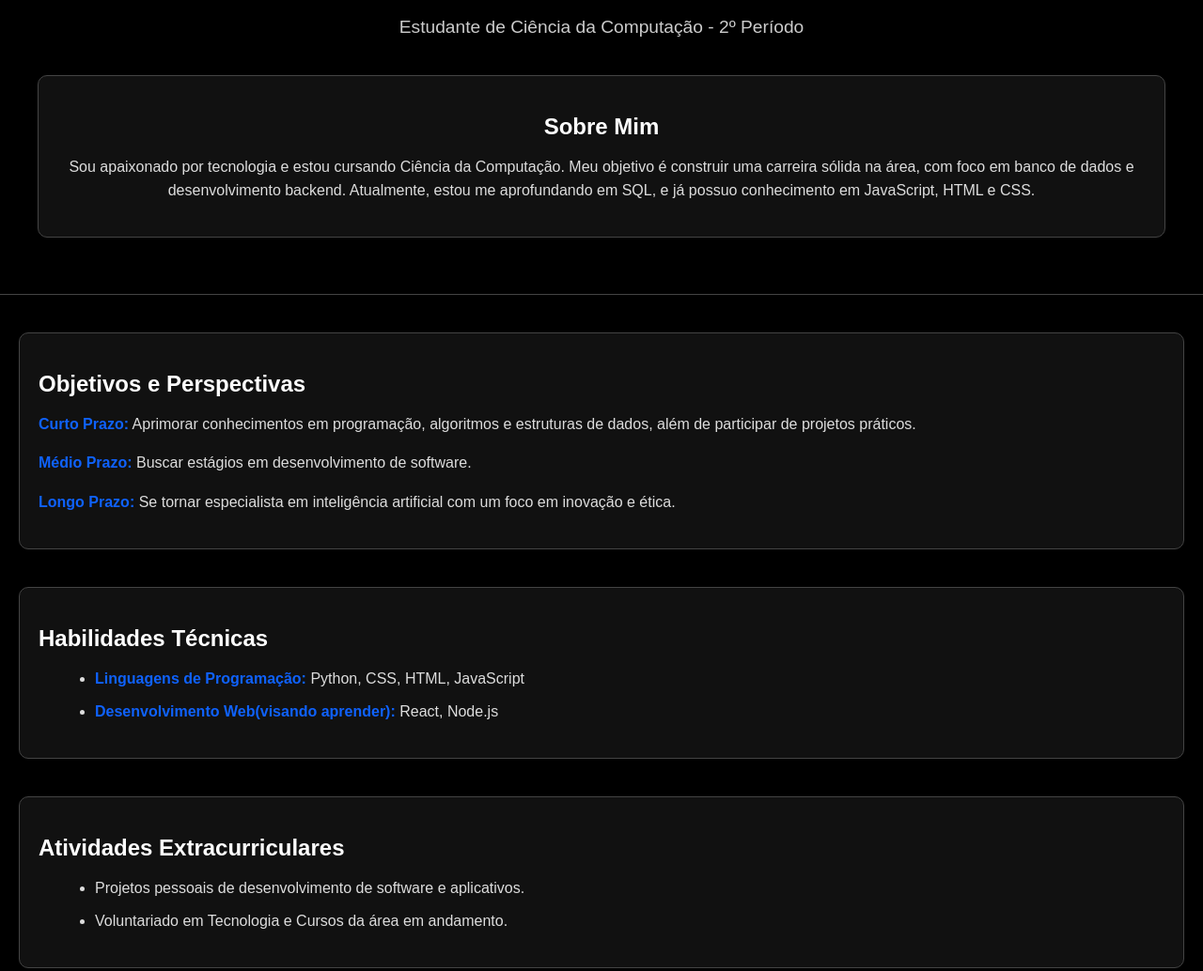
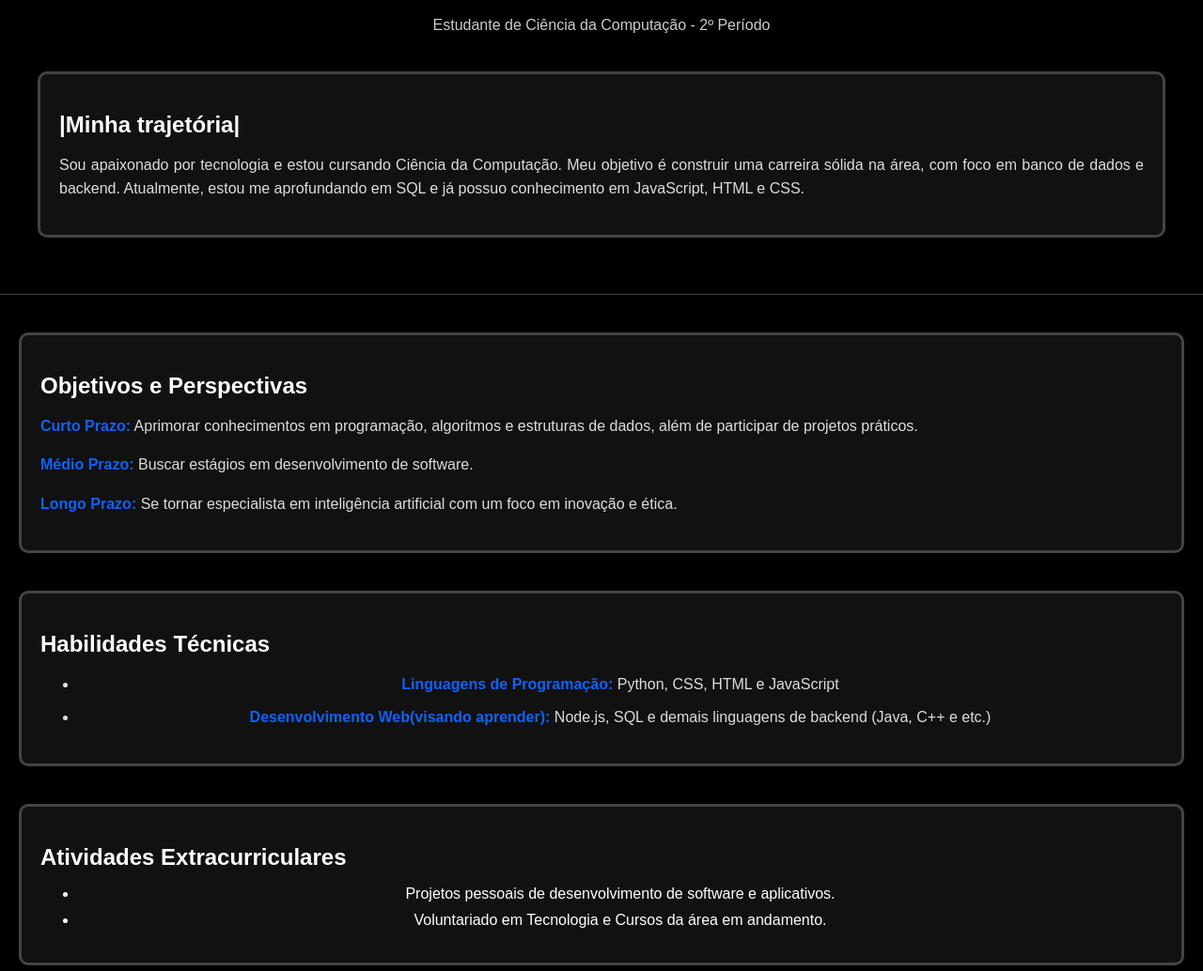
Before and after one commit to MikeZomba7/mike, a plain HTML site: page index.html in a window 1280 px wide. Shown: the part 240-1274 px from the top of the page at 94% size. Drawn offline with Linux system fonts and the light colour scheme.

Commit message:
Add files via upload

```diff
--- a/index.html
+++ b/index.html
@@ -16,11 +16,12 @@
             <p class="subtitle">Estudante de Ciência da Computação - 2º Período</p>
         </div>
         <div class="about">
-            <h2>Sobre Mim</h2>
+            <h2>|Minha trajetória|</h2>
             <p>
                 Sou apaixonado por tecnologia e estou cursando Ciência da Computação.
-                Meu objetivo é construir uma carreira sólida na área, com foco em banco de dados e desenvolvimento backend.
-                Atualmente, estou me aprofundando em SQL, e já possuo conhecimento em JavaScript, HTML e CSS.
+                Meu objetivo é construir uma carreira sólida na área, com foco em banco
+                de dados e backend.
+                Atualmente, estou me aprofundando em SQL e já possuo conhecimento em JavaScript, HTML e CSS.
             </p>
         </div>
     </div>
@@ -31,21 +32,21 @@
             <p><strong>Longo Prazo:</strong> Se tornar especialista em inteligência artificial com um foco em inovação e ética.</p>
             </div>
 
-    <section class="skills">
+    <div class="skills">
         <h2>Habilidades Técnicas</h2>
         <ul>
-            <li><strong>Linguagens de Programação:</strong> Python, CSS, HTML, JavaScript</li>
-            <li><strong>Desenvolvimento Web(visando aprender):</strong> React, Node.js</li>
+            <li><strong>Linguagens de Programação:</strong> Python, CSS, HTML e JavaScript</li>
+            <li><strong>Desenvolvimento Web(visando aprender):</strong> Node.js, SQL e demais linguagens de backend (Java, C++ e etc.) </li>
         </ul>
-    </section>
+    </div>
 
-    <section class="activities">
+    <div class="activities">
         <h2>Atividades Extracurriculares</h2>
         <ul>
             <li>Projetos pessoais de desenvolvimento de software e aplicativos.</li>
             <li>Voluntariado em Tecnologia e Cursos da área em andamento.</li>
         </ul>
-    </section>
+    </div>
 
     <div class="future">
         <h2>Aspirações Futuros</h2>
--- a/style.css
+++ b/style.css
@@ -26,16 +26,17 @@ body {
 }
 
 .subtitle {
-    font-size: 1.2em;
+    font-size: 1em;
     color: #ccc;
 }
 
 .about, .career, .skills, .activities, .future {
     margin: 40px 20px;
     padding: 20px;
-    border: 1px solid #444;
+    border: 3px solid #444;
     border-radius: 10px;
     background-color: #111;
+    text-align: justify;
 }
 
 .about h2,
@@ -51,7 +52,6 @@ body {
 .about p,
 .career p,
 .skills ul,
-.activities ul,
 .future p {
     font-size: 1em;
     line-height: 1.6;
@@ -60,7 +60,7 @@ body {
 
 .skills ul, .activities ul {
     list-style-type: disc;
-    margin-left: 20px;
+     text-align: center
 }
 
 .skills li, .activities li {
```
